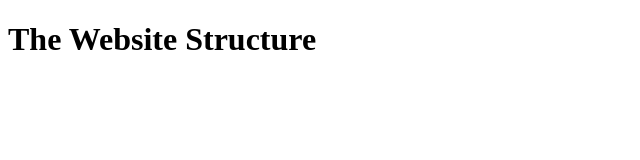
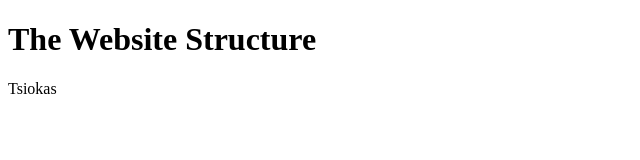
Before and after one commit to I2WT-M-A-P-A/exercise-, a plain HTML site: page index.html in a window 1280 px wide. Shown: the full height of the page, 0-640 px from the left. Drawn offline with Linux system fonts and the light colour scheme.

Commit message:
Added webpage about Tsiokas

```diff
--- a/index.html
+++ b/index.html
@@ -3,5 +3,6 @@
 <head></head>
 <body>
   <h1> The Website Structure</h1>
+    Tsiokas
 </body>
 </html>
```
